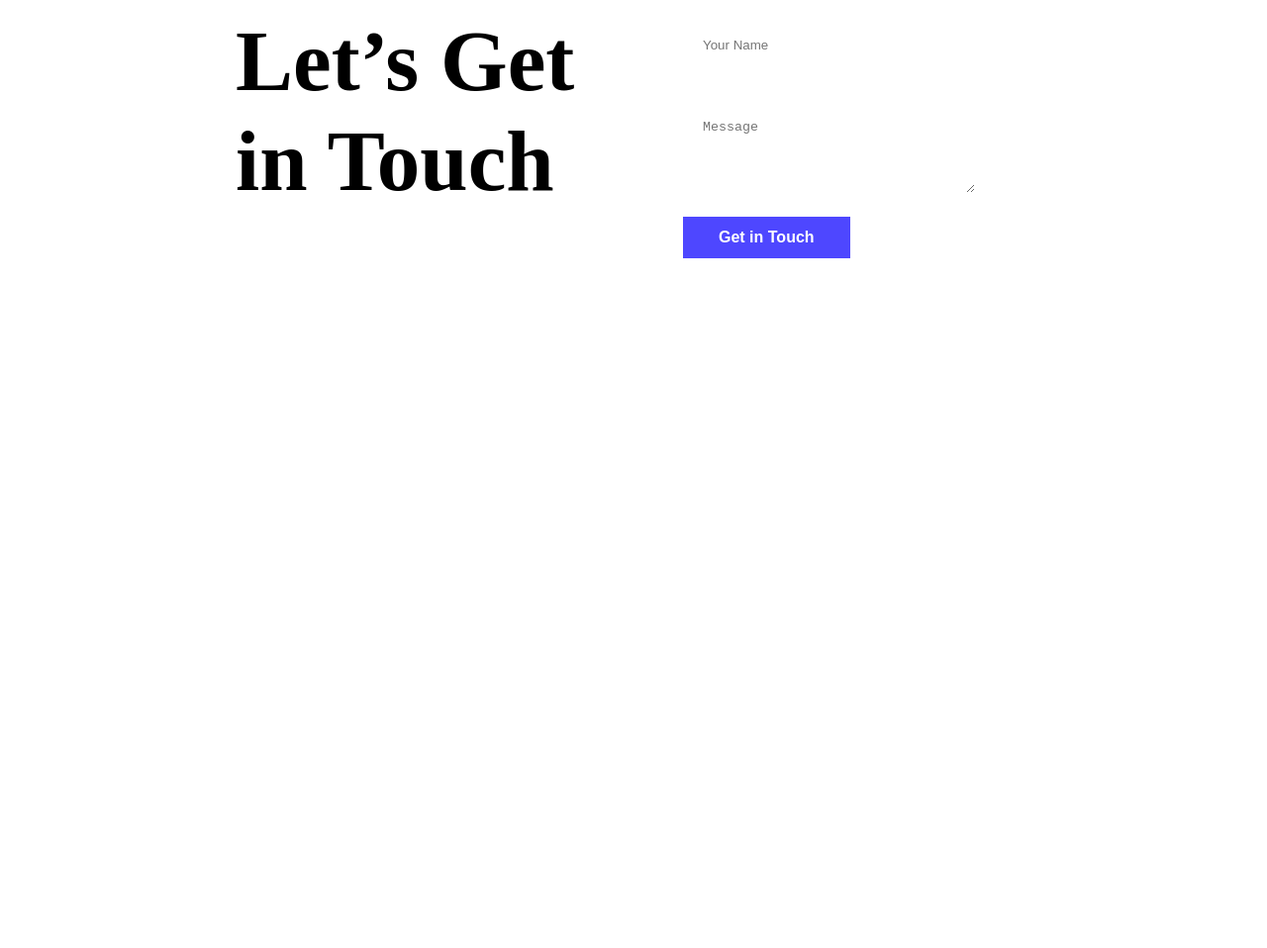
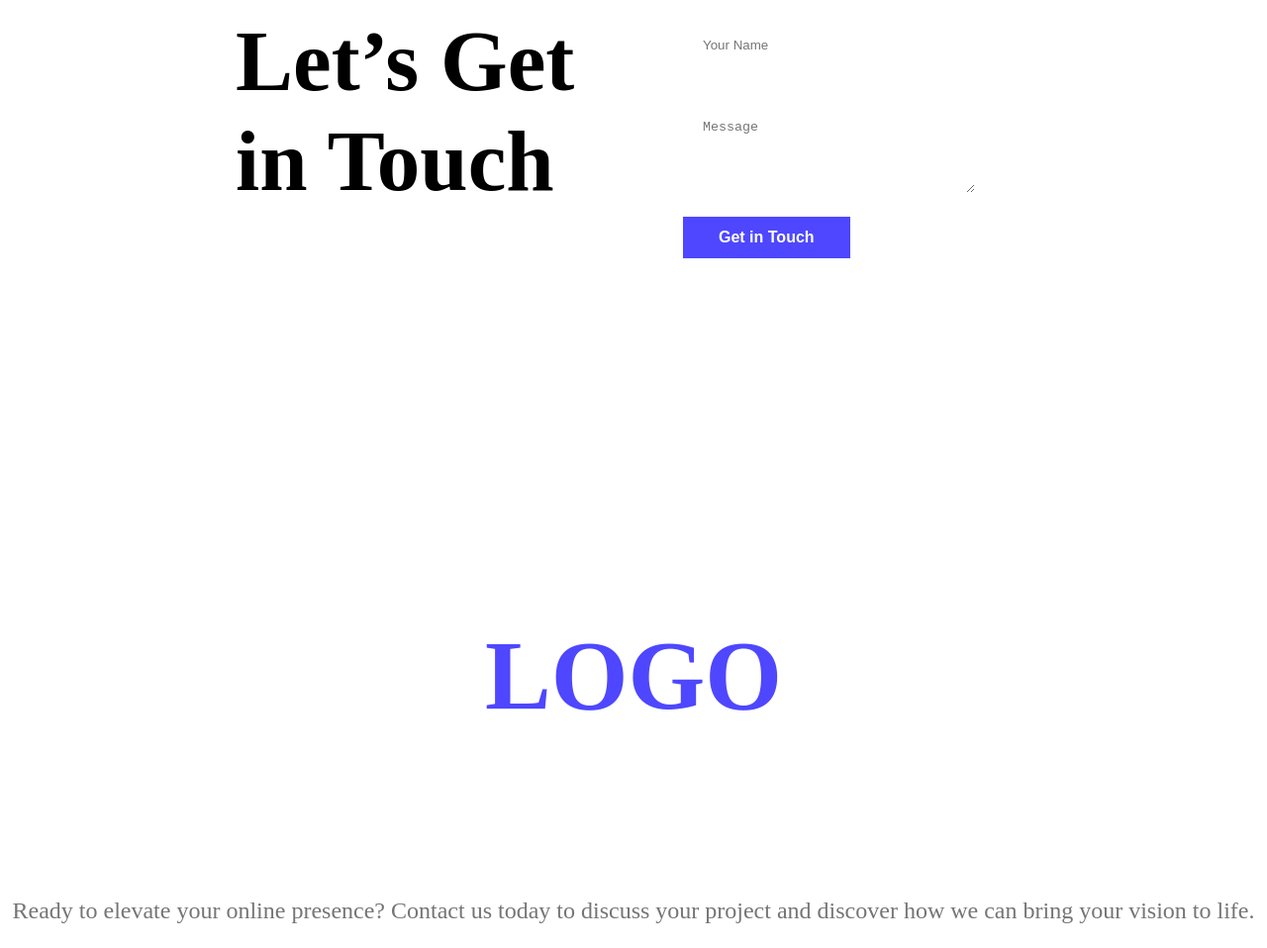
Before and after one commit to Ramisamimhaz/Assignment-1, a plain HTML site: page index.html in a window 1280 px wide. Shown: the part 1156-2114 px from the top of the page at 99% size. Before the commit the page ends 1622 px from the top, so only its background shows below. Drawn offline with Linux system fonts and the light colour scheme.

Commit message:
added third commit

```diff
--- a/index.html
+++ b/index.html
@@ -69,9 +69,15 @@
          <textarea name="" id="" cols="30" rows="20"
          placeholder="Message"></textarea>
          <input class="my-button" type="button" value="Get in Touch">
-
       </form>
     </div>
+
    </footer>
+   <section>
+<h5 class="last-title"><span class="text-primary">LOGO</span></h5>
+<p class="last-description">
+   Ready to elevate your online presence? Contact us today to discuss your project and discover how we can bring your vision to life.
+</section>
+</p>
 </body>
 </html>
--- a/style/portfolio.css
+++ b/style/portfolio.css
@@ -163,3 +163,16 @@ footer input[type="text"], footer input[type="email"], footer textarea{
   margin-bottom: 24px;
   border: none;
 }
+    /* last style */
+    .last-title{
+      font-size: 100px;
+      font-weight: bolder;
+      text-align: center;
+    }
+
+    .last-description{
+      font-size: 24px;
+      font-weight: normal;
+      color: #757575;
+      text-align: center;
+    }
```
